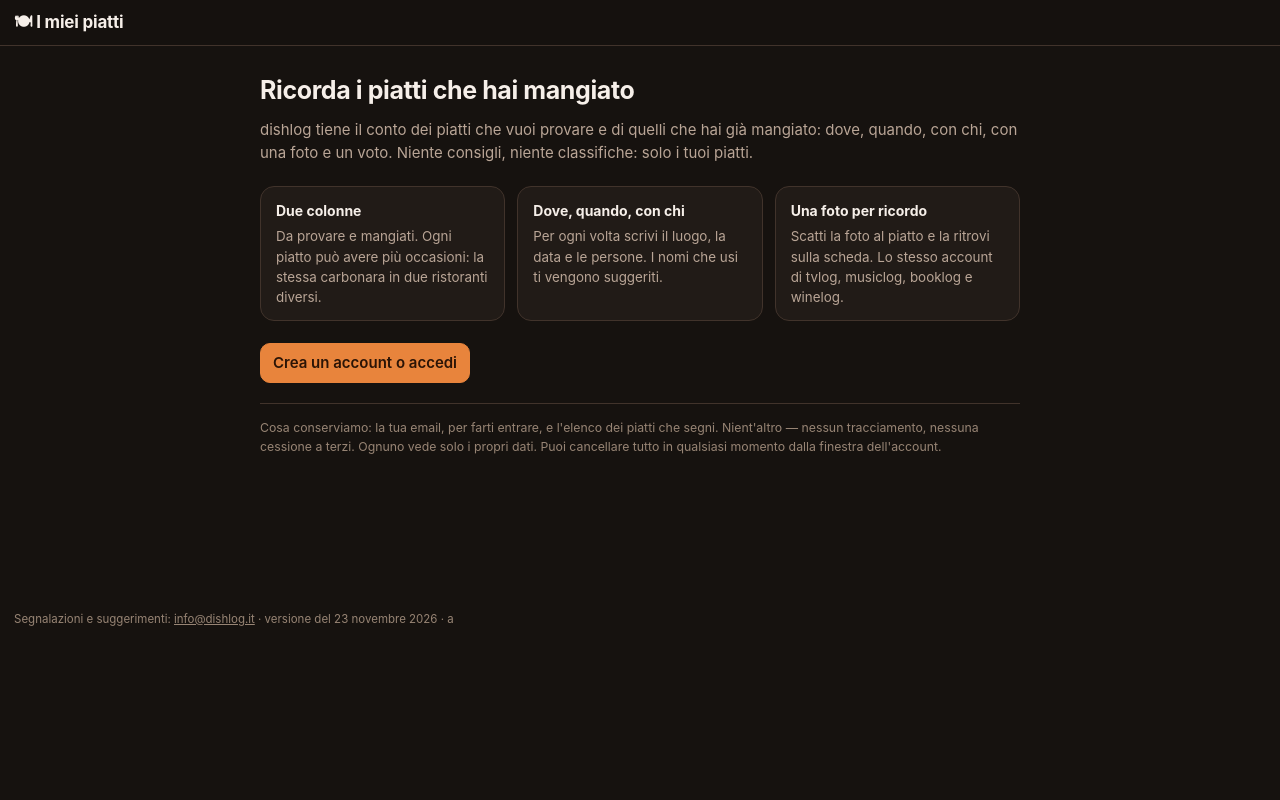
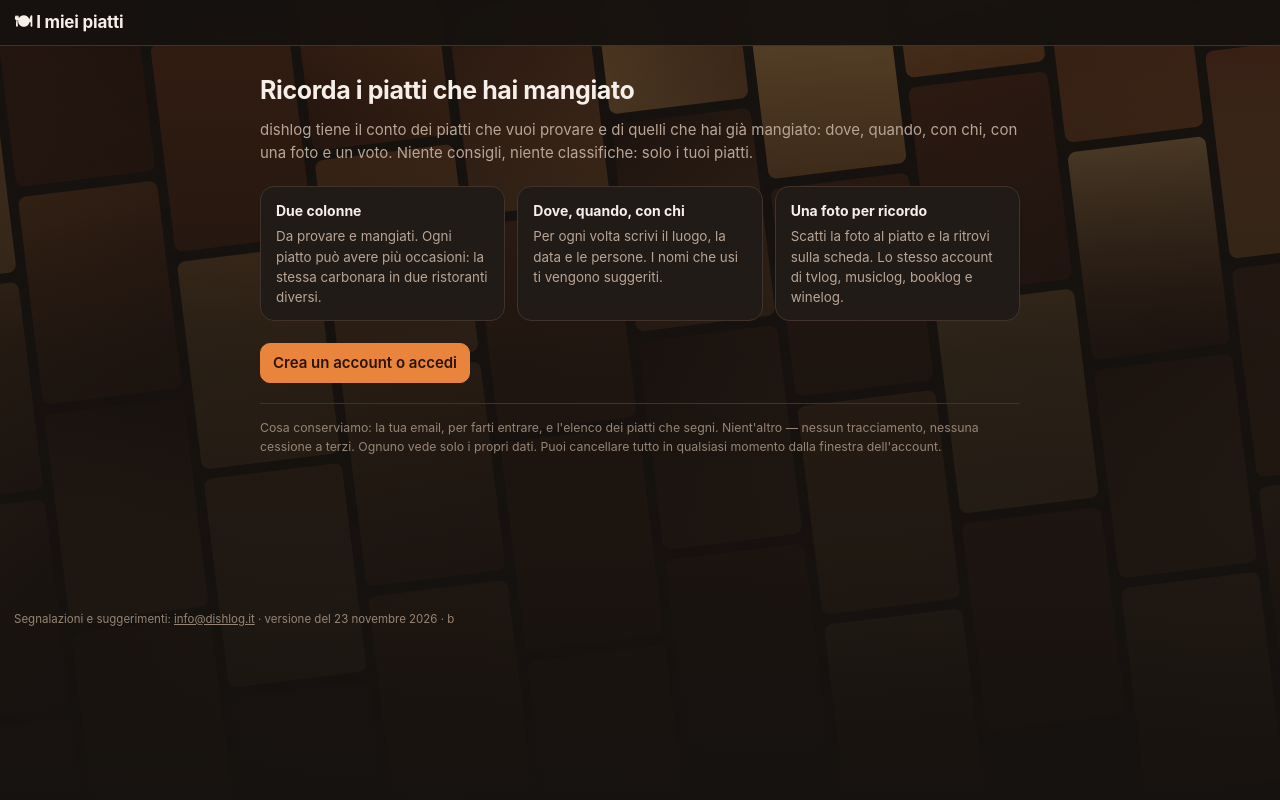
Before and after one commit to cansaloni/dishlog, a plain HTML site: page index.html in a window 1280 px wide. Drawn offline with Linux system fonts and the light colour scheme.

Commit message:
Add files via upload

```diff
--- a/index.html
+++ b/index.html
@@ -159,10 +159,26 @@
   .toast.on{opacity:1; transform:translate(-50%,0)}
   .toast.act{pointer-events:auto}
   .toast button{margin-left:10px; background:#1f1610; color:#f6efe9; border:0; border-radius:99px; padding:3px 10px; cursor:pointer; font-size:12.5px}
+  /* ---- sfondo a tessere calde ---- */
+  #collage{position:fixed; inset:-12% -8%; z-index:0; pointer-events:none;
+           display:grid; grid-template-columns:repeat(10,1fr); gap:10px; align-content:start;
+           transform:rotate(-7deg); opacity:0; transition:opacity 1.4s ease}
+  #collage.on{opacity:1}
+  #collage .tile{width:100%; aspect-ratio:2/3; border-radius:8px; filter:saturate(.8) brightness(.7)}
+  #collage .tile:nth-child(odd){transform:translateY(40%)}
+  #velo{position:fixed; inset:0; z-index:0; pointer-events:none;
+    background:linear-gradient(180deg, rgba(22,18,15,.45) 0%, rgba(22,18,15,.84) 45%, var(--bg) 100%)}
+  body.dentro #velo{background:rgba(22,18,15,.8)}
+  body.dentro #collage .tile{filter:saturate(.6) brightness(.5)}
+  @media (max-width:640px){ #collage{grid-template-columns:repeat(5,1fr); gap:7px} }
+  #benvenuto,#tabBar,#ordMobWrap,main,footer{position:relative; z-index:1}
   .res{margin-top:10px; display:flex; flex-direction:column; gap:6px}
 </style>
 </head>
 <body>
+
+<div id="collage" aria-hidden="true"></div>
+<div id="velo" aria-hidden="true"></div>
 
 <header>
   <div class="hrow">
@@ -232,7 +248,7 @@
 
 <footer style="padding:4px 14px 70px; color:#978474; font-size:11.5px; line-height:1.6">
   Segnalazioni e suggerimenti: <span class="posta"></span>
-  · <span title="Serve a capire se un dispositivo sta usando una versione vecchia">versione del 23 novembre 2026 · a</span>
+  · <span title="Serve a capire se un dispositivo sta usando una versione vecchia">versione del 23 novembre 2026 · b</span>
 </footer>
 
 <div class="ov" id="ovAdd">
@@ -655,6 +671,21 @@ function removeDish(s){
   toast._h=setTimeout(function(){ t.className="toast" },7000);
 }
 
+function tessere(){
+  var h="", pal=["#7a3412","#a4521c","#5c2410","#c97a2e","#8a3a1e","#e0a050","#3a1a10","#b5652a","#6e3018","#d18a3c"];
+  for(var i=0;i<40;i++){
+    var c1=pal[Math.floor(Math.random()*pal.length)], c2=pal[Math.floor(Math.random()*pal.length)];
+    h+='<div class="tile" style="background:linear-gradient('+(120+Math.floor(Math.random()*120))+'deg,'+c1+','+c2+')"></div>';
+  }
+  return h;
+}
+function collage(){
+  if(collage._fatto) return; collage._fatto=true;
+  var box=document.getElementById("collage");
+  box.innerHTML=tessere();
+  requestAnimationFrame(function(){ box.classList.add("on") });
+}
+
 /* ============ navigazione mobile ============ */
 document.getElementById("tabBar").addEventListener("click",function(e){
   var b=e.target.closest("[data-tab]"); if(!b) return;
@@ -911,7 +942,7 @@ try{
   if(perCol) COLS.forEach(function(t){ if(valid.indexOf(perCol[t])>-1) ordine[t]=perCol[t] });
 }catch(e){}
 function avvio(){
-  render(); accUI();
+  collage(); render(); accUI();
   if(!connesso()) return;
   COLS.forEach(function(t){ document.getElementById("c-"+t).querySelector(".clist").innerHTML='<div class="empty">Lettura dal server…</div>' });
   ricarica().catch(function(){
```
Also changed, not shown: apple-touch-icon.png, favicon-32.png, favicon.svg, icon-192.png, icon-512.png.
